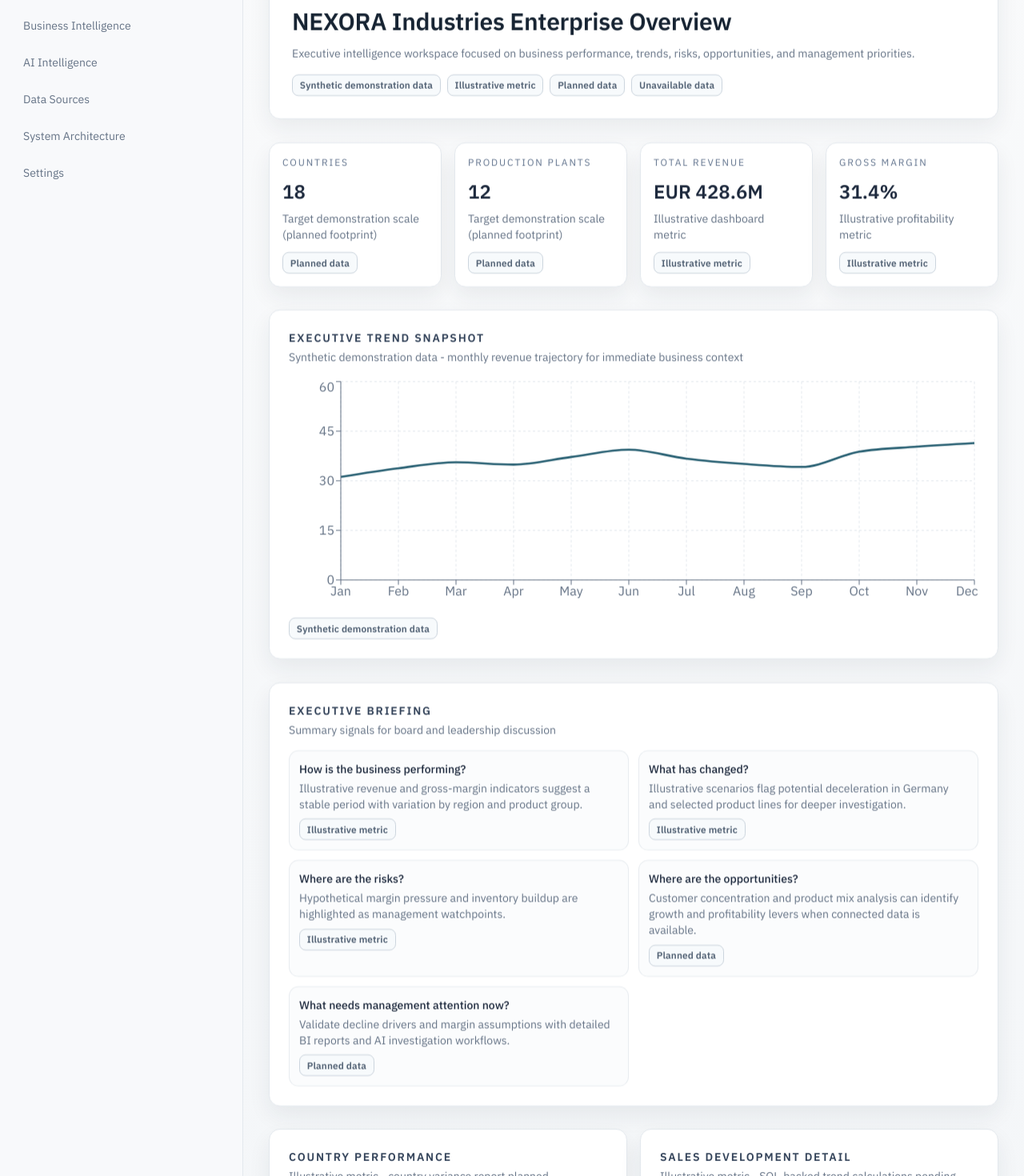
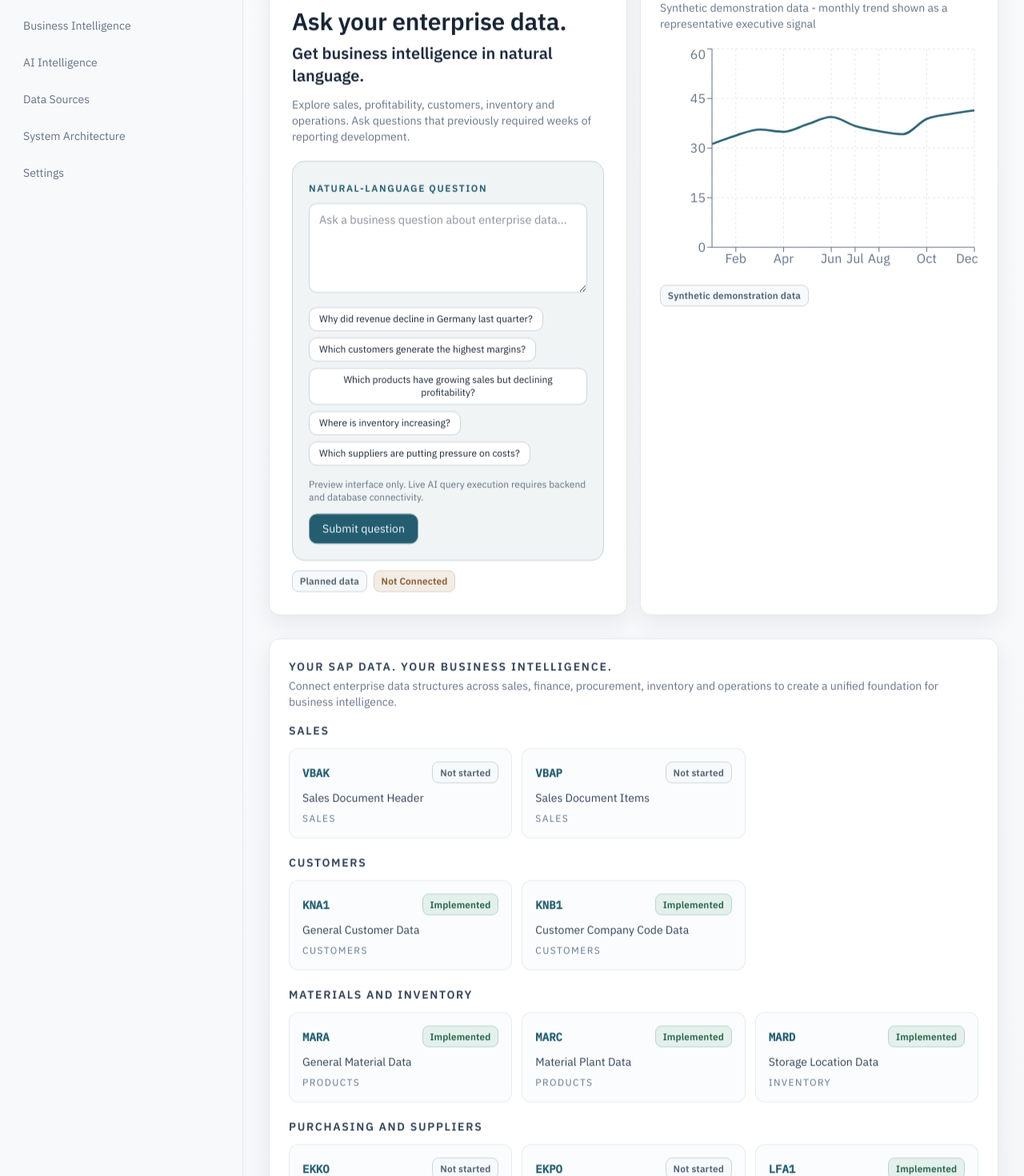
Before and after one commit to RubenDuijn/RadNexus, a Next.js app in the folder frontend/: page /overview in a window 1280 px wide. Shown: the part 160-1630 px from the top of the page at 80% size. Built offline with nearby package versions, Linux system fonts and the light colour scheme.

Commit message:
feat: redesign overview around AI-first intelligence workflow

```diff
--- a/frontend/src/app/(product)/overview/page.tsx
+++ b/frontend/src/app/(product)/overview/page.tsx
@@ -6,6 +6,7 @@ import { DataStateTag } from "@/components/ui/data-state-tag";
 import { KpiCard } from "@/components/ui/kpi-card";
 import { Panel } from "@/components/ui/panel";
 import { Reveal } from "@/components/ui/reveal";
+import { tableCatalog } from "@/lib/schema-catalog";
 import {
   businessActivity,
   customerConcentrationDemo,
@@ -17,6 +18,67 @@ import {
   revenueByMonth,
   revenueByProductGroup,
 } from "@/lib/demo-data";
+
+const aiExampleQuestions = [
+  "Why did revenue decline in Germany last quarter?",
+  "Which customers generate the highest margins?",
+  "Which products have growing sales but declining profitability?",
+  "Where is inventory increasing?",
+  "Which suppliers are putting pressure on costs?",
+];
+
+const sapFoundationGroups = [
+  {
+    title: "Sales",
+    tables: [
+      { name: "VBAK", description: "Sales Document Header" },
+      { name: "VBAP", description: "Sales Document Items" },
+    ],
+  },
+  {
+    title: "Customers",
+    tables: [
+      { name: "KNA1", description: "General Customer Data" },
+      { name: "KNB1", description: "Customer Company Code Data" },
+    ],
+  },
+  {
+    title: "Materials and Inventory",
+    tables: [
+      { name: "MARA", description: "General Material Data" },
+      { name: "MARC", description: "Material Plant Data" },
+      { name: "MARD", description: "Storage Location Data" },
+    ],
+  },
+  {
+    title: "Purchasing and Suppliers",
+    tables: [
+      { name: "EKKO", description: "Purchasing Document Header" },
+      { name: "EKPO", description: "Purchasing Document Items" },
+      { name: "LFA1", description: "Supplier General Data" },
+      { name: "LFB1", description: "Supplier Company Code Data" },
+    ],
+  },
+  {
+    title: "Finance",
+    tables: [
+      { name: "BKPF", description: "Accounting Document Header" },
+      { name: "BSEG", description: "Accounting Document Line Items" },
+    ],
+  },
+];
+
+function statusBadgeClass(status: string): string {
+  if (status === "Implemented") {
+    return "rn-badge rn-badge-success";
+  }
+
+  if (status === "In development") {
+    return "rn-badge rn-badge-warning";
+  }
+
+  return "rn-badge";
+}
 
 const executiveSignals = [
   {
@@ -47,13 +109,120 @@ const executiveSignals = [
 ];
 
 export default function OverviewPage() {
+  const groupedTables = sapFoundationGroups
+    .map((group) => ({
+      title: group.title,
+      tables: group.tables
+        .map((table) => {
+          const catalog = tableCatalog.find((item) => item.name === table.name);
+          if (!catalog) {
+            return null;
+          }
+
+          return {
+            ...table,
+            area: catalog.area,
+            implementationStatus: catalog.implementationStatus,
+          };
+        })
+        .filter((table): table is NonNullable<typeof table> => table !== null),
+    }))
+    .filter((group) => group.tables.length > 0);
+
   return (
     <div className="space-y-7">
       <Reveal>
+        <section className="grid gap-4 xl:grid-cols-2">
+          <article className="rn-card p-6 lg:p-7">
+            <p className="rn-eyebrow">AI Intelligence Workspace</p>
+            <h1 className="rn-heading mt-3 text-3xl font-semibold">Ask your enterprise data.</h1>
+            <h2 className="mt-2 text-xl font-semibold text-slate-800">Get business intelligence in natural language.</h2>
+            <p className="mt-3 text-sm rn-muted">
+              Explore sales, profitability, customers, inventory and operations. Ask questions that previously required weeks of reporting development.
+            </p>
+
+            <div className="mt-5 rounded-2xl border border-[color-mix(in_srgb,var(--accent)_26%,white)] bg-[color-mix(in_srgb,var(--accent)_7%,white)] p-4 lg:p-5">
+              <label htmlFor="overview-ai-question" className="text-xs font-semibold uppercase tracking-[0.13em] text-[var(--accent)]">
+                Natural-language question
+              </label>
+              <textarea
+                id="overview-ai-question"
+                className="rn-control mt-2 h-28 resize-y border-[color-mix(in_srgb,var(--accent)_24%,white)] bg-white"
+                placeholder="Ask a business question about enterprise data..."
+              />
+              <div className="mt-3 flex flex-wrap gap-2">
+                {aiExampleQuestions.map((question) => (
+                  <button
+                    key={question}
+                    type="button"
+                    className="rn-btn-secondary rounded-full px-3 py-1.5 text-xs"
+                  >
+                    {question}
+                  </button>
+                ))}
+              </div>
+              <div className="mt-4 flex flex-wrap items-center justify-between gap-3">
+                <p className="text-xs rn-muted">Preview interface only. Live AI query execution requires backend and database connectivity.</p>
+                <button type="button" className="rn-btn-primary rounded-md px-4 py-2 text-sm">
+                  Submit question
+                </button>
+              </div>
+            </div>
+
+            <div className="mt-3 flex flex-wrap items-center gap-2">
+              <DataStateTag label="Planned data" />
+              <span className="rn-badge rn-badge-warning">Not Connected</span>
+            </div>
+          </article>
+
+          <Panel
+            title="Revenue Development"
+            subtitle="Synthetic demonstration data - monthly trend shown as a representative executive signal"
+          >
+            <RevenueLineChart data={revenueByMonth} />
+            <div className="mt-3">
+              <DataStateTag label="Synthetic demonstration data" />
+            </div>
+          </Panel>
+        </section>
+      </Reveal>
+
+      <Reveal delayMs={40}>
+        <Panel
+          title="Your SAP data. Your business intelligence."
+          subtitle="Connect enterprise data structures across sales, finance, procurement, inventory and operations to create a unified foundation for business intelligence."
+        >
+          <div className="space-y-5">
+            {groupedTables.map((group) => (
+              <section key={group.title}>
+                <h3 className="text-sm font-semibold uppercase tracking-[0.12em] text-slate-700">{group.title}</h3>
+                <div className="mt-3 grid gap-3 sm:grid-cols-2 xl:grid-cols-3">
+                  {group.tables.map((table) => (
+                    <Link
+                      key={table.name}
+                      href={`/data-explorer/${table.name}`}
+                      className="rn-nav-focus rn-card-soft block p-4 transition-colors hover:border-[var(--line-strong)] hover:bg-white"
+                    >
+                      <div className="flex flex-wrap items-center justify-between gap-2">
+                        <p className="font-mono text-sm font-semibold text-[var(--accent)]">{table.name}</p>
+                        <span className={statusBadgeClass(table.implementationStatus)}>{table.implementationStatus}</span>
+                      </div>
+                      <p className="mt-2 text-sm text-slate-700">{table.description}</p>
+                      <p className="mt-2 text-xs uppercase tracking-[0.12em] text-slate-500">{table.area}</p>
+                    </Link>
+                  ))}
+                </div>
+              </section>
+            ))}
+          </div>
+        </Panel>
+      </Reveal>
+
+      <Reveal delayMs={80}>
         <section className="rn-card p-6 lg:p-7">
           <p className="text-[10px] font-semibold uppercase tracking-[0.12em] text-[var(--accent)] sm:hidden">Overview</p>
           <p className="rn-eyebrow hidden sm:block">Executive Overview</p>
-          <h1 className="rn-heading mt-3 text-3xl font-semibold">NEXORA Industries Enterprise Overview</h1>
+          <h2 className="rn-heading mt-3 text-3xl font-semibold">NEXORA Industries Enterprise Overview</h2>
           <p className="mt-3 text-sm rn-muted">
             Executive intelligence workspace focused on business performance, trends, risks, opportunities, and management priorities.
           </p>
@@ -66,7 +235,7 @@ export default function OverviewPage() {
         </section>
       </Reveal>
 
-      <Reveal delayMs={40}>
+      <Reveal delayMs={110}>
         <section className="grid gap-4 sm:grid-cols-2 xl:grid-cols-4">
           {kpiCards
             .filter((card) => ["Total Revenue", "Gross Margin", "Countries", "Production Plants"].includes(card.title))
@@ -76,19 +245,7 @@ export default function OverviewPage() {
         </section>
       </Reveal>
 
-      <Reveal delayMs={80}>
-        <Panel
-          title="Executive Trend Snapshot"
-          subtitle="Synthetic demonstration data - monthly revenue trajectory for immediate business context"
-        >
-          <RevenueLineChart data={revenueByMonth} />
-          <div className="mt-3">
-            <DataStateTag label="Synthetic demonstration data" />
-          </div>
-        </Panel>
-      </Reveal>
-
-      <Reveal delayMs={110}>
+      <Reveal delayMs={130}>
         <Panel title="Executive Briefing" subtitle="Summary signals for board and leadership discussion">
           <div className="grid gap-3 lg:grid-cols-2">
             {executiveSignals.map((signal) => (
@@ -104,7 +261,7 @@ export default function OverviewPage() {
         </Panel>
       </Reveal>
 
-      <Reveal delayMs={130}>
+      <Reveal delayMs={145}>
         <section className="grid gap-4 xl:grid-cols-2">
           <Panel title="Country Performance" subtitle="Illustrative metric - country variance report planned">
             <RevenueBarChart data={revenueByCountry} xKey="country" yKey="revenue" />
@@ -115,7 +272,7 @@ export default function OverviewPage() {
         </section>
       </Reveal>
 
-      <Reveal delayMs={145}>
+      <Reveal delayMs={160}>
         <section className="grid gap-4 xl:grid-cols-2">
           <Panel title="Product Group Performance" subtitle="Illustrative metric - product profitability drill-down planned">
             <RevenueBarChart data={revenueByProductGroup} xKey="group" yKey="revenue" />
@@ -126,7 +283,7 @@ export default function OverviewPage() {
         </section>
       </Reveal>
 
-      <Reveal delayMs={160}>
+      <Reveal delayMs={170}>
         <section className="grid gap-4 xl:grid-cols-2">
           <Panel title="Inventory Position" subtitle="Illustrative metric - inventory valuation logic pending SQL layer">
             <RevenueBarChart data={inventoryPositionDemo} xKey="category" yKey="amount" />
```
